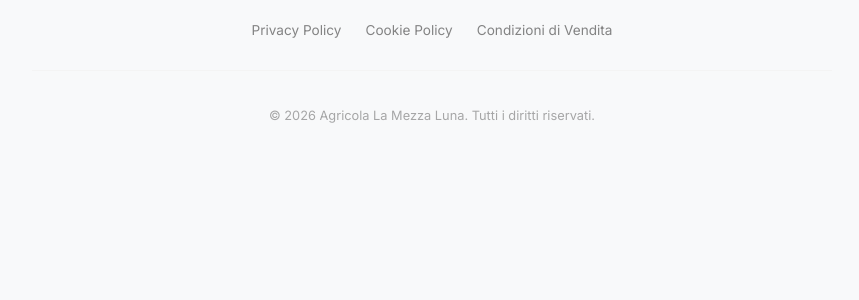
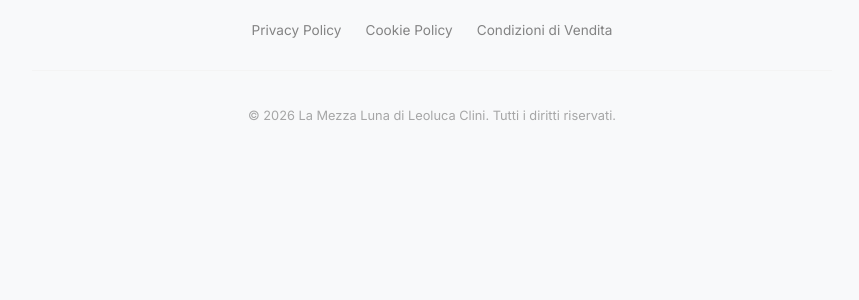
Before and after one commit to digitalcreat0r/sitoweb_leo, a Jekyll site: the page built from termini-e-condizioni.md, in a window 1280 px wide. Shown: the part 1205-1505 px from the top of the page, without its empty margins (208-1067 px from the left). Built offline with Jekyll 4.4.1, drawn with Linux system fonts in a browser that asks for light colours.

Commit message:
sistemazioni

```diff
--- a/_includes/footer.html
+++ b/_includes/footer.html
@@ -21,7 +21,7 @@
             </nav>
 
             <div class="footer-copyright">
-                <p>&copy; {{ 'now' | date: "%Y" }} {{ site.title }}. Tutti i diritti riservati.</p>
+                <p>&copy; {{ 'now' | date: "%Y" }} La Mezza Luna di Leoluca Clini. Tutti&nbsp;i&nbsp;diritti&nbsp;riservati.</p>
             </div>
         </div>
     </div>
```
